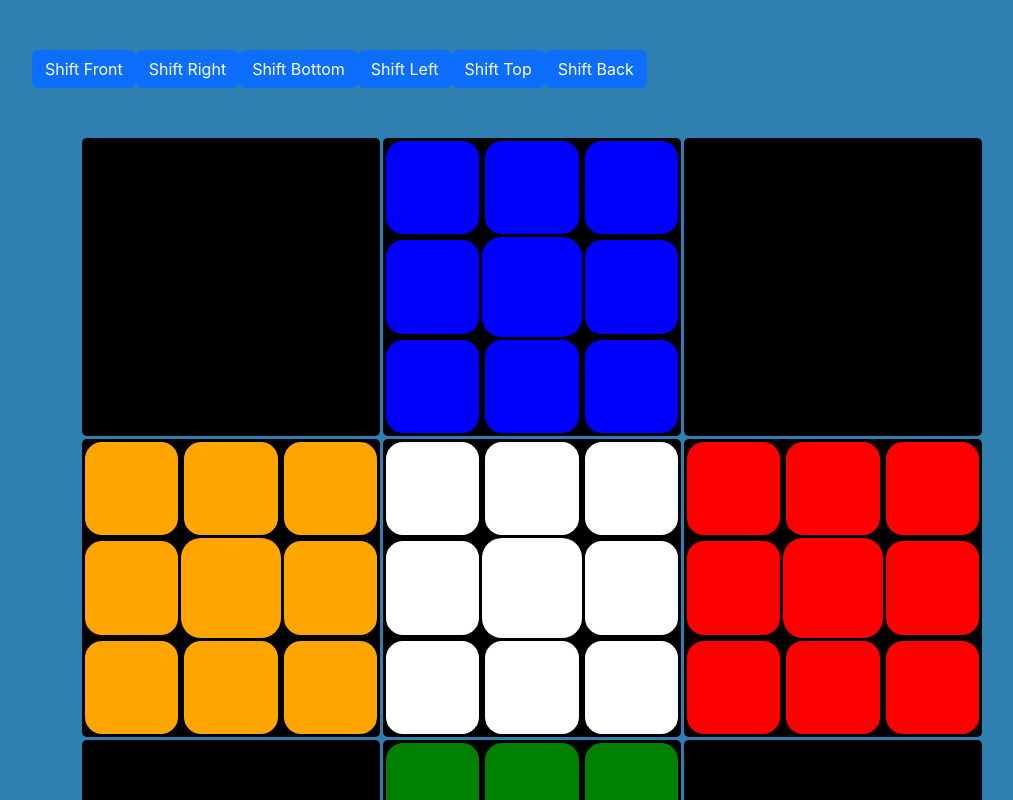
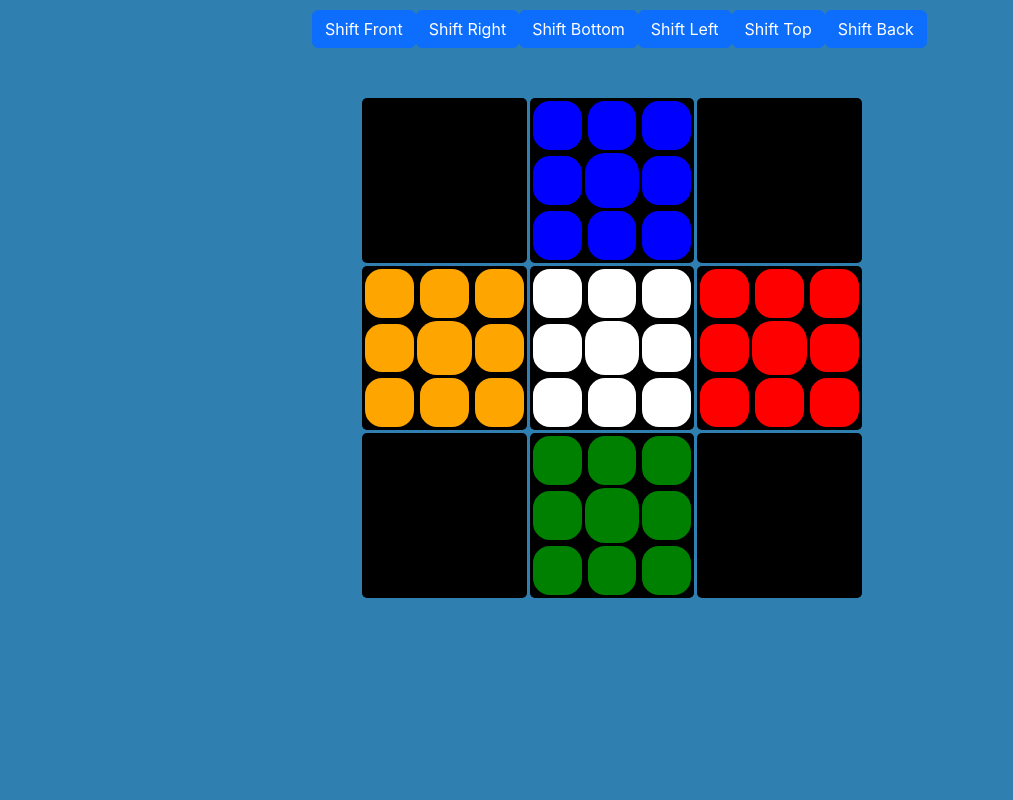
Before and after one commit to Estevan-Gonzales/estevan_b, a React (Vite) app: page /Projects/cube in a window 1280 px wide. Shown: the top 800 px of the page, without its empty margins (18-1031 px from the left). Built offline with nearby package versions, Linux system fonts and the light colour scheme.

Commit message:
Added cube image

```diff
--- a/src/assets/css/cube.css
+++ b/src/assets/css/cube.css
@@ -3,13 +3,15 @@
     grid-template-rows: repeat(3, 1fr);
     display: grid;
     gap: 3px;
-    width: 900px;
-    height: 900px;
+    width: 500px;
+    height: 500px;
     margin: 50px;
   }
 
 .master-container {
-  margin: 50px;
+  margin: auto;
+  width: 50%;
+  padding: 10px;
 }
 
 
--- a/src/pages/Projects.jsx
+++ b/src/pages/Projects.jsx
@@ -6,7 +6,7 @@ export default function Projects() {
         {
             name: "Cube",
             id: "cube",
-            image_url: "/images/monopoly.png"
+            image_url: "/images/cube.png"
         },
         {
             name: "Monopoly",
--- a/src/pages/projects/Cube.jsx
+++ b/src/pages/projects/Cube.jsx
@@ -174,7 +174,7 @@ function Cube() {
 
 
     return (
-        <div className="master-container">
+        <div className="master-container center">
             <button id="btn-front-clock" type="button" className="btn btn-primary">Shift Front</button>
             <button id="btn-right-clock" type="button" className="btn btn-primary">Shift Right</button>
             <button id="btn-bottom-clock" type="button" className="btn btn-primary">Shift Bottom</button>
```
Also changed, not shown: public/images/cube.png (added), 5 other files (tests, documents, lock files or other folders).
